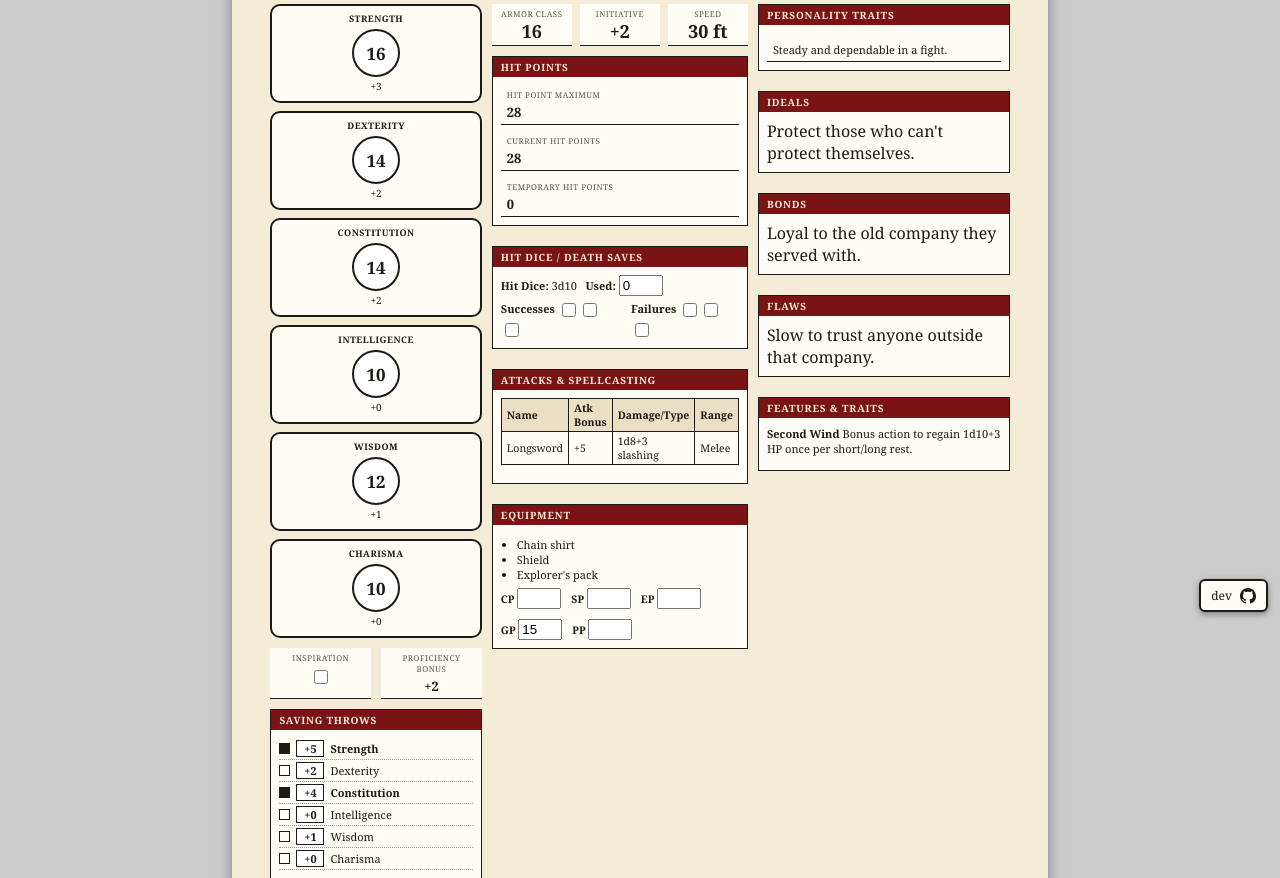
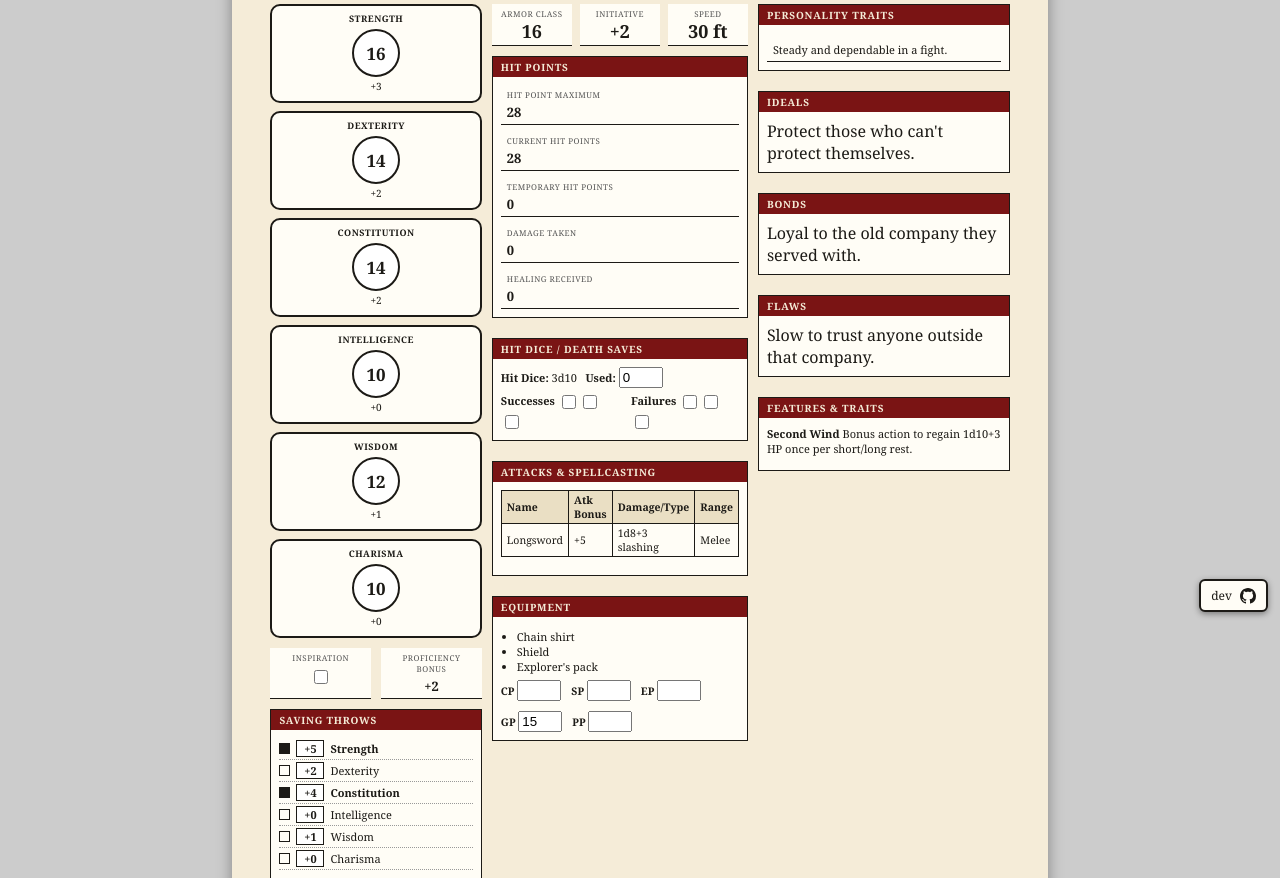
Before and after one commit to mxhdg/dandd, a Flask app: page /characters/sample_character in a window 1280 px wide. Shown: the part 176-1054 px from the top of the page. Run offline with Flask 3, Linux system fonts and the light colour scheme.

Commit message:
Release codex 1.1.0 (#5)
* Prefix internal-only helper functions with underscore in sheet-app Python

Applies the new naming convention: functions only called within their own
file get a leading underscore, while Flask route handlers/hooks and script
entry points stay unprefixed.

* Support SemVer prerelease/build suffixes in sheet-app version checks

* version bump

* Upgrade sheet-app to Python 3.14 and add a CI test suite

Bump the Dockerfile base image and black's target-version from 3.12
to 3.14, verified by rebuilding the container and smoke-testing it.
Add a pytest suite covering the Flask routes (rendering, 404s, the
path-traversal id guard, security headers, state persistence) plus a
GitHub Actions workflow that runs lint, pytest, and a real
docker-build-and-smoke-test automatically on sheet-app changes, so
this kind of upgrade is checked by CI instead of by hand next time.

* Rename sheet-app to codex and add a printer-friendly PDF export

- Renamed the directory, Python package, GHA workflows, published
  image path, and prod bind-mount convention from sheet-app to codex
  (no functional complaint, just a more D&D-themed name)
- Stripped color from the character sheet's print stylesheet so the
  browser's native Print / Save as PDF produces a black-and-white,
  printer-friendly sheet
- Bumped version to 1.1.0-rc1

* Build codex image for arm64+amd64, and add HP-delta fields to the sheet

- codex-image.yml: add QEMU + multi-platform build (linux/amd64,linux/arm64)
  so the published ghcr.io image runs on both architectures.
- app.py/templates/tests: add "Damage Taken" / "Healing Received" inputs
  that drain temp HP then current HP (capped at max), instead of
  hand-computing the new total (codex_roadmap.md #1).
- pyproject.toml: bump 1.1.0-rc1 -> 1.1.0-rc2.

* Changed the name of the dev service so that both can exist at the same time.

* Document the HP-delta feature in README/roadmap, and wire isort into the dev lint pipeline

```diff
--- a/codex/app.py
+++ b/codex/app.py
@@ -135,11 +135,27 @@ def _parse_int_field(form, key, default):
         return default
 
 
-def _state_from_form(form, previous, slot_levels):
+def _apply_hp_delta(current, temp, damage, healing, max_hp):
+    absorbed = min(temp, damage)
+    temp -= absorbed
+    damage -= absorbed
+    current = max(current - damage, 0)
+    current = min(current + healing, max_hp)
+    return current, temp
+
+
+def _state_from_form(form, previous, slot_levels, max_hp):
     xp_value = form.get("xp")
+    hp_current, hp_temp = _apply_hp_delta(
+        _parse_int_field(form, "hp_current", previous["hp_current"]),
+        _parse_int_field(form, "hp_temp", previous["hp_temp"]),
+        max(_parse_int_field(form, "damage_taken", 0), 0),
+        max(_parse_int_field(form, "healing_received", 0), 0),
+        max_hp,
+    )
     return {
-        "hp_current": _parse_int_field(form, "hp_current", previous["hp_current"]),
-        "hp_temp": _parse_int_field(form, "hp_temp", previous["hp_temp"]),
+        "hp_current": hp_current,
+        "hp_temp": hp_temp,
         "hit_dice_used": _parse_int_field(
             form, "hit_dice_used", previous["hit_dice_used"]
         ),
@@ -175,7 +191,7 @@ def update_character(character_id):
     slot_levels = [
         slot["level"] for slot in data.get("spellcasting", {}).get("slots", [])
     ]
-    state = _state_from_form(request.form, previous, slot_levels)
+    state = _state_from_form(request.form, previous, slot_levels, data["hp"]["max"])
     _save_state(character_id, state)
     return redirect(url_for("character_sheet", character_id=character_id))
 
--- a/codex/docker-compose.dev.yml
+++ b/codex/docker-compose.dev.yml
@@ -1,5 +1,5 @@
 services:
-  codex:
+  codex-dev:
     container_name: codex-dev
     labels:
       environment: "dev"
--- a/codex/pyproject.toml
+++ b/codex/pyproject.toml
@@ -1,6 +1,6 @@
 [project]
 name = "codex"
-version = "1.1.0-rc1"
+version = "1.1.0-rc2"
 
 [tool.black]
 line-length = 88
--- a/codex/requirements-dev.txt
+++ b/codex/requirements-dev.txt
@@ -2,3 +2,4 @@
 pytest==9.1.1
 black==26.5.1
 flake8==7.3.0
+isort==9.0.1
--- a/codex/templates/character_sheet.html
+++ b/codex/templates/character_sheet.html
@@ -92,6 +92,8 @@
           <div class="field"><span class="label">Hit Point Maximum</span><span class="value">{{ c.hp.max }}</span></div>
           <div class="field" style="margin-top:6px;"><span class="label">Current Hit Points</span><span class="value"><input type="number" class="sheet-input" name="hp_current" value="{{ c.hp.current }}"></span></div>
           <div class="field" style="margin-top:6px;"><span class="label">Temporary Hit Points</span><span class="value"><input type="number" class="sheet-input" name="hp_temp" value="{{ c.hp.temp }}"></span></div>
+          <div class="field" style="margin-top:6px;"><span class="label">Damage Taken</span><span class="value"><input type="number" min="0" class="sheet-input" name="damage_taken" value="0"></span></div>
+          <div class="field" style="margin-top:6px;"><span class="label">Healing Received</span><span class="value"><input type="number" min="0" class="sheet-input" name="healing_received" value="0"></span></div>
         </div>
       </div>
 
```
Also changed, not shown: codex/tests/test_app.py (+28 -1 lines), codex_roadmap.md (+1 -1 lines), .github/workflows/codex-image.yml, README.md.
